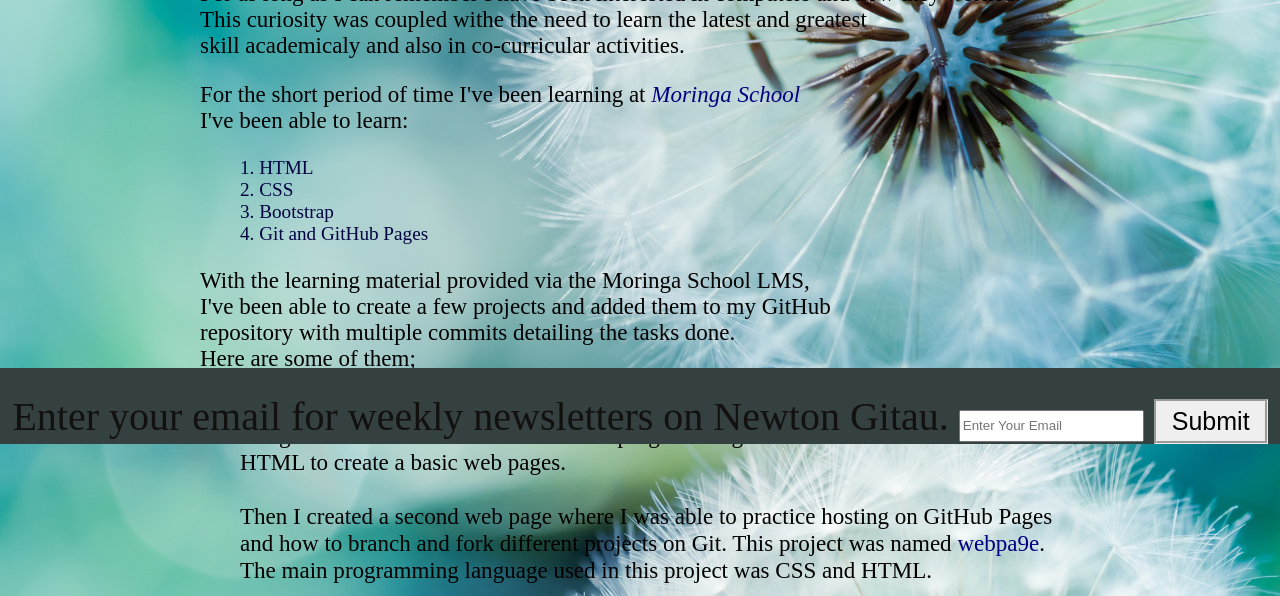
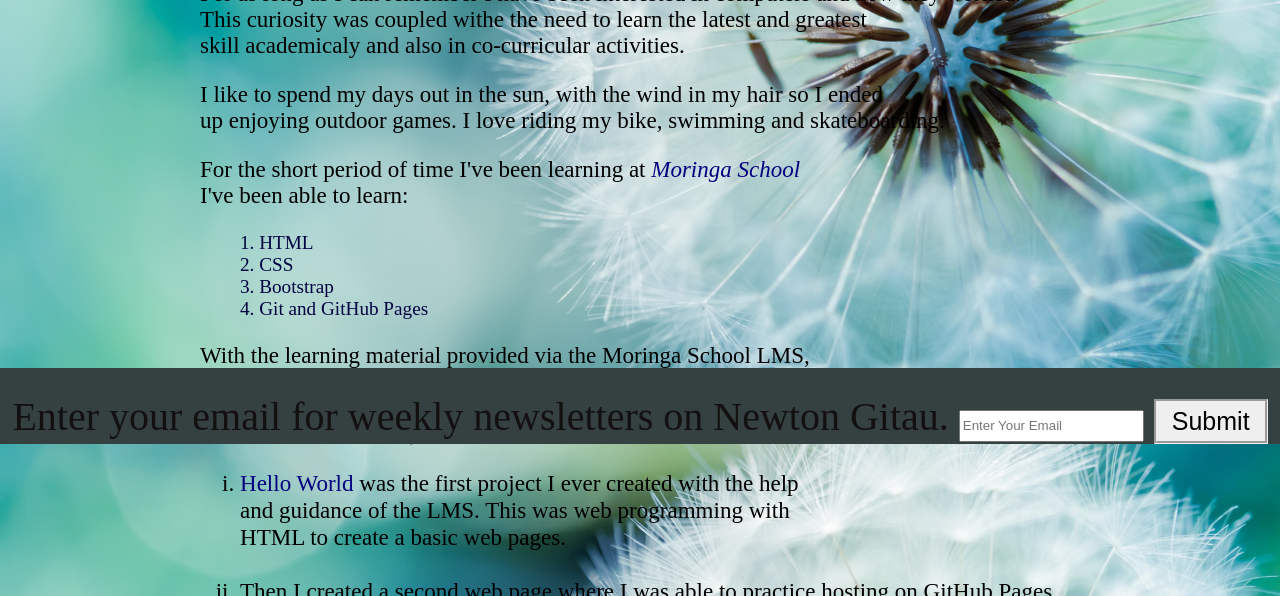
Before and after one commit to NewtonGitau/portfolio-landing-page, a plain HTML site: page portfolio-landing-page.html in a window 1280 px wide. Shown: the part 356-952 px from the top of the page. Drawn offline with Linux system fonts and the light colour scheme.

```diff
--- a/portfolio-landing-page.html
+++ b/portfolio-landing-page.html
@@ -27,6 +27,8 @@
                 <p>For as long as I can remember I have been interested in computers and how they worked. <br>
                     This curiosity was coupled withe the need to learn the latest and greatest <br>
                     skill academicaly and also in co-curricular activities.</p>
+                <p>I like to spend my days out in the sun, with the wind in my hair so I ended <br>
+                    up enjoying outdoor games. I love riding my bike, swimming and skateboarding.</p>
                 <p>For the short period of time I've been learning at <em>Moringa School</em> <br>
                     I've been able to learn:</p>
             <span class="ordered-list">
@@ -41,7 +43,7 @@
                     I've been able to create a few projects and added them to my GitHub <br>
                     repository with multiple commits detailing the tasks done. <br>
                     Here are some of them;</p>
-                <ul style="list-style-type: none; font-size:larger;">
+                <ul style="list-style-type:lower-roman; font-size:larger;">
                         <li><a href="https://github.com/NewtonGitau/hello-world">Hello World</a> was the first project I ever created with the help <br>
                             and guidance of the LMS. This was web programming with <br>
                             HTML to create a basic web pages.</li>
```
